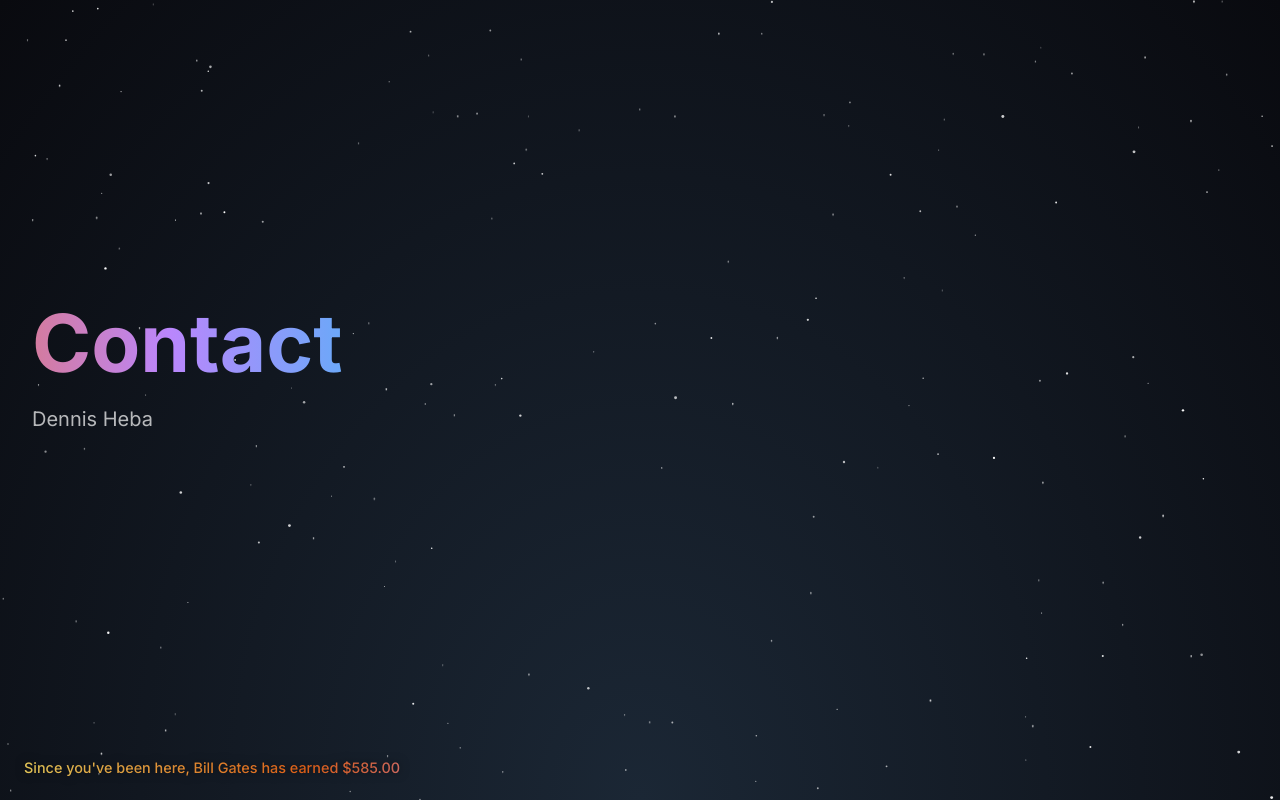
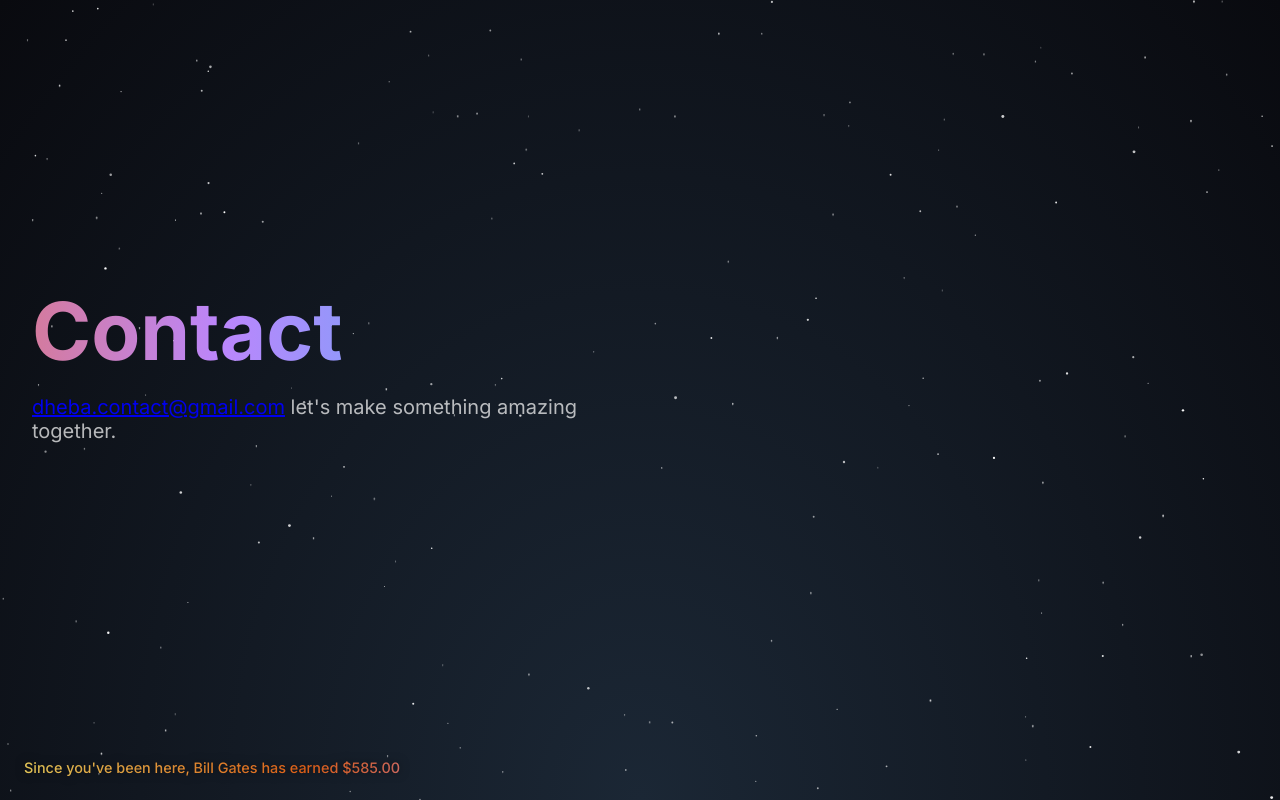
Before and after one commit to dheba160/dheba160.github.io, a plain HTML site: page contact.html in a window 1280 px wide. Drawn offline with Linux system fonts and the light colour scheme.

Commit message:
Update contact.html

```diff
--- a/contact.html
+++ b/contact.html
@@ -183,8 +183,7 @@
         <div class="content-wrapper">
             <section class="hero">
                 <h1 class="aurora-gradient">Contact</h1>
-                <p>Dennis Heba</p>
-                <p></p><a href='mailto:dheba.contact@gmail.com'></p>
+                <p><a href='mailto:dheba.contact@gmail.com'>dheba.contact@gmail.com</a> let's make something amazing together.</p>
             </section>
             <div class="button-container">
                 <!-- UPDATED: href attributes are now added -->
```
